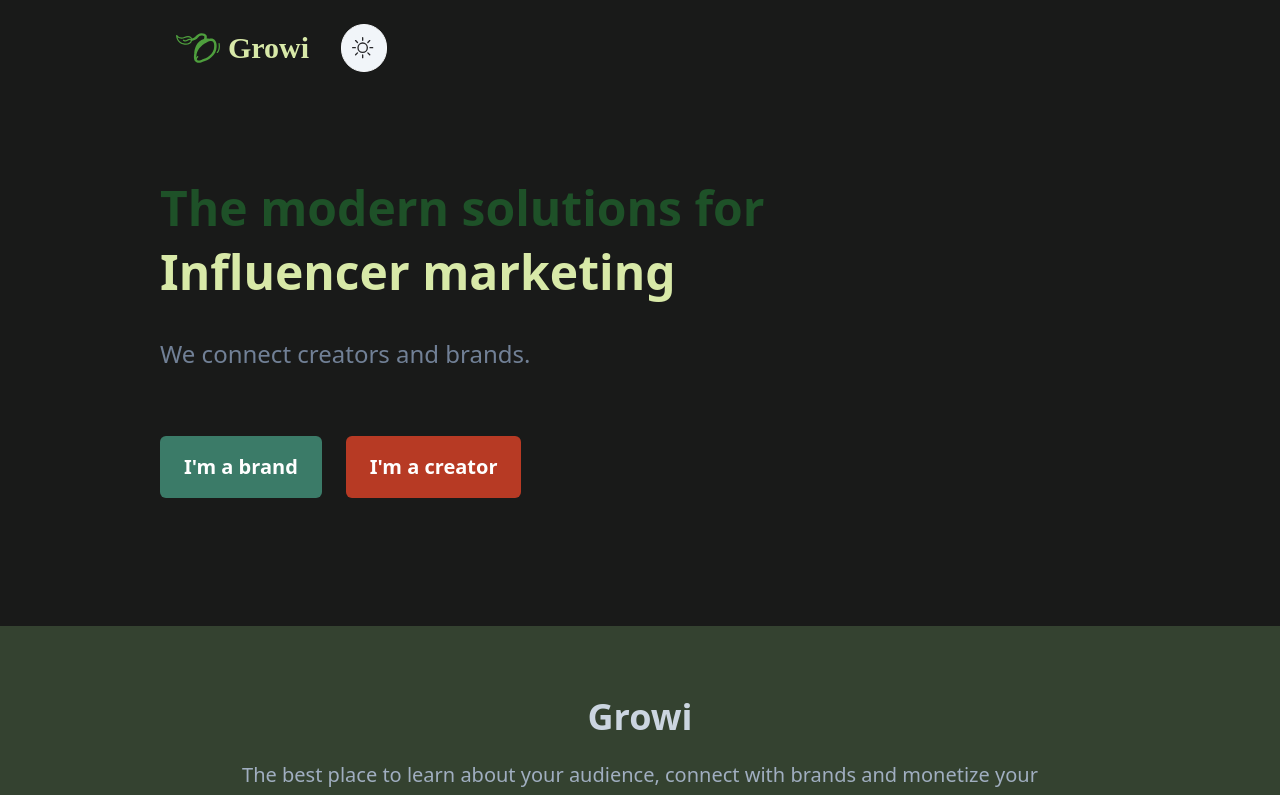
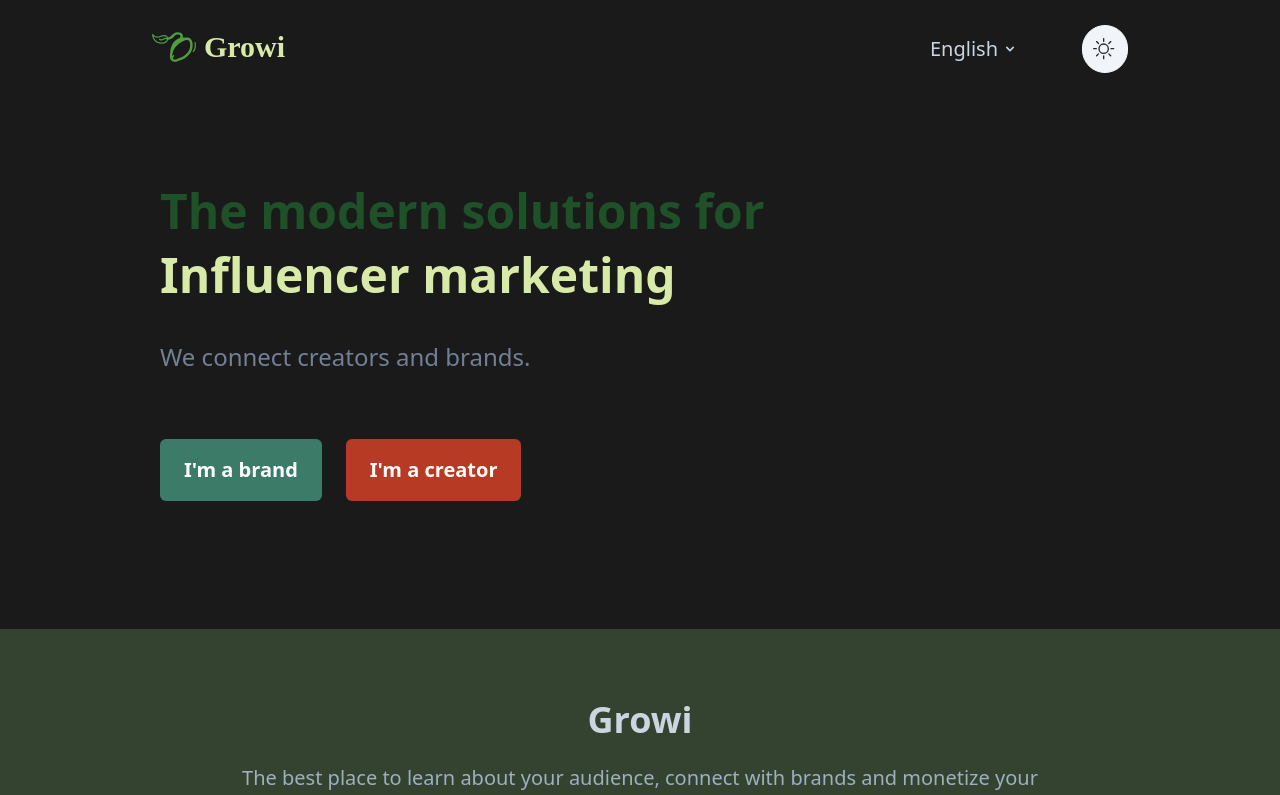
Before and after one commit to Netz00/growi, a Next.js app: page / in a window 1280 px wide. Shown: the top 795 px of the page. Built offline with nearby package versions, Linux system fonts and the light colour scheme; a web font is replaced by a local one.

Commit message:
Dark mode switch and language select drop down added
Dark mode switch removed from all pages except main landing page

```diff
--- /dev/null
+++ b/src/components/button/Dropdown.tsx
@@ -0,0 +1,120 @@
+import useComponentVisible from '../../hooks/useComponentVisible';
+
+type IDropdownProps = {
+	items: String[];
+};
+
+const Dropdown = (props: IDropdownProps) => {
+	const {
+		ref,
+		refButton,
+		isComponentVisible: isDropdownVisible,
+		setIsComponentVisible: setDropdown,
+	} = useComponentVisible(false);
+
+	return (
+		<>
+			<button
+				ref={refButton}
+				onClick={() => setDropdown(!isDropdownVisible)}
+				id="dropdownNavbarButton"
+				className="flex items-center justify-between
+                w-full py-2 pl-3 pr-4
+                border-b border-gray-100 md:border-0
+                md:p-0 md:w-auto dark:text-gray-400 dark:hover:text-primary-500
+                dark:border-gray-700 hover:text-primary-500"
+			>
+				English
+				<svg
+					className="w-4 h-4 ml-1"
+					aria-hidden="true"
+					fill="currentColor"
+					viewBox="0 0 20 20"
+					xmlns="http://www.w3.org/2000/svg"
+				>
+					<path
+						fill-rule="evenodd"
+						d="M5.293 7.293a1 1 0 011.414 0L10 10.586l3.293-3.293a1 1 0 111.414 1.414l-4 4a1 1 0 01-1.414 0l-4-4a1 1 0 010-1.414z"
+						clipRule="evenodd"
+					></path>
+				</svg>
+			</button>
+			<div
+				ref={ref}
+				id="dropdownNavbar"
+				className={`z-10 ${
+					!isDropdownVisible && 'hidden'
+				} absolute bg-white divide-y divide-gray-100 rounded-lg shadow w-36 dark:bg-gray-700 dark:divide-gray-600 dropdown_menu`}
+			>
+				<ul className="py-2 text-gray-700 dark:text-gray-400">
+					{props.items?.map((item, index) => (
+						<li key={index}>
+							<a
+								href="#"
+								className="block px-4 py-2 hover:bg-gray-100 dark:hover:bg-gray-600 dark:hover:text-white"
+							>
+								{item}
+							</a>
+						</li>
+					))}
+				</ul>
+
+				<style jsx>
+					{`
+						.dropdown_menu {
+							animation: growDown 300ms ease-in-out forwards;
+							transform-origin: top center;
+						}
+
+						@-moz-keyframes growDown {
+							0% {
+								transform: scaleY(0);
+							}
+							80% {
+								transform: scaleY(1.1);
+							}
+							100% {
+								transform: scaleY(1);
+							}
+						}
+						@-webkit-keyframes growDown {
+							0% {
+								transform: scaleY(0);
+							}
+							80% {
+								transform: scaleY(1.1);
+							}
+							100% {
+								transform: scaleY(1);
+							}
+						}
+						@-o-keyframes growDown {
+							0% {
+								transform: scaleY(0);
+							}
+							80% {
+								transform: scaleY(1.1);
+							}
+							100% {
+								transform: scaleY(1);
+							}
+						}
+						@keyframes growDown {
+							0% {
+								transform: scaleY(0);
+							}
+							80% {
+								transform: scaleY(1.1);
+							}
+							100% {
+								transform: scaleY(1);
+							}
+						}
+					`}
+				</style>
+			</div>
+		</>
+	);
+};
+
+export { Dropdown };
--- a/src/components/icons/Sun.tsx
+++ b/src/components/icons/Sun.tsx
@@ -1,8 +1,6 @@
 const Sun = () => (
 	<svg
 		xmlns="http://www.w3.org/2000/svg"
-		width="16"
-		height="16"
 		fill="currentColor"
 		className="w-6 h-6 inline-block"
 		viewBox="0 0 18 18"
--- a/src/components/navigation/CagaljsNavbarItems.tsx
+++ b/src/components/navigation/CagaljsNavbarItems.tsx
@@ -8,7 +8,6 @@ import { detectWrapItems, getWrapItems } from '../../utils/wrapItems';
 
 type ICagaljsNavbarItemsProps = {
 	logo: ReactNode;
-	themeSwitch?: ReactNode;
 	search?: ReactNode;
 	navBarLinks: JSON[];
 };
@@ -49,12 +48,9 @@ const CagaljsNavbarItems = (props: ICagaljsNavbarItemsProps) => {
 	return (
 		<>
 			<div className="flex justify-between items-center md:gap-8 gap-4 md:px-6 px-2">
-				<div className="flex justify-between items-center md:gap-8 gap-2 md:px-6">
-					<Link href="/" legacyBehavior>
-						<a className="flex">{props.logo}</a>
-					</Link>
-					{props.themeSwitch && <div>{props.themeSwitch}</div>}
-				</div>
+				<Link href="/" legacyBehavior>
+					<a className="flex">{props.logo}</a>
+				</Link>
 
 				{props.search && <div>{props.search}</div>}
 
--- /dev/null
+++ b/src/components/navigation/Navbar.tsx
@@ -0,0 +1,27 @@
+import { ReactNode } from 'react';
+
+import Link from 'next/link';
+
+type ICagaljsNavbarItemsProps = {
+	logo: ReactNode;
+	children?: ReactNode;
+};
+
+const Navbar = (props: ICagaljsNavbarItemsProps) => {
+	return (
+		<>
+			<div className="flex justify-between items-center md:px-6 px-2">
+				<Link href="/" legacyBehavior>
+					<a>{props.logo}</a>
+				</Link>
+				{props.children && (
+					<ul className="flex items-center flex-nowrap max-md:justify-between gap-16 font-medium text-xl text-gray-800">
+						{props.children}
+					</ul>
+				)}
+			</div>
+		</>
+	);
+};
+
+export { Navbar };
--- a/src/components/templates/ThemeSwitch.tsx
+++ b/src/components/templates/ThemeSwitch.tsx
@@ -16,7 +16,7 @@ export default function ThemeSwitch() {
 		<>
 			<button
 				type="button"
-				className="p-2 sm:p-2.5 rounded-full border
+				className="p-2 sm:p-2.5 rounded-full border text-base
                         bg-slate-600 text-slate-50 border-slate-800 hover:bg-slate-700
                          dark:border-slate-50 dark:text-zinc-800 dark:bg-slate-100"
 				onClick={toggleThemeHandler}
--- a/src/pages/brands.tsx
+++ b/src/pages/brands.tsx
@@ -12,7 +12,6 @@ import { Banner } from '../components/templates/Banner';
 import { Footer } from '../components/templates/Footer';
 import { Layout } from '../components/templates/Layout';
 import { Logo } from '../components/templates/Logo';
-import ThemeSwitch from '../components/templates/ThemeSwitch';
 import { VerticalFeatures } from '../components/templates/VerticalFeatures';
 import { AppConfig } from '../utils/AppConfig';
 
@@ -27,7 +26,6 @@ const Brands = (props: any) => (
 			<Section className="py-6">
 				<CagaljsNavbarItems
 					logo={<Logo xl />}
-					themeSwitch={<ThemeSwitch />}
 					navBarLinks={props.hero.navBarLinks}
 				/>
 			</Section>
--- a/src/pages/creators.tsx
+++ b/src/pages/creators.tsx
@@ -12,7 +12,6 @@ import { Banner } from '../components/templates/Banner';
 import { Footer } from '../components/templates/Footer';
 import { Layout } from '../components/templates/Layout';
 import { Logo } from '../components/templates/Logo';
-import ThemeSwitch from '../components/templates/ThemeSwitch';
 import { VerticalFeatures } from '../components/templates/VerticalFeatures';
 import { AppConfig } from '../utils/AppConfig';
 
@@ -27,7 +26,6 @@ const Creators = (props: any) => (
 			<Section className="py-6">
 				<CagaljsNavbarItems
 					logo={<Logo xl />}
-					themeSwitch={<ThemeSwitch />}
 					navBarLinks={props.hero.navBarLinks}
 				/>
 			</Section>
--- a/src/pages/creators/[creatorId].tsx
+++ b/src/pages/creators/[creatorId].tsx
@@ -19,7 +19,6 @@ import { Section } from '../../components/layout/Section';
 import { CagaljsNavbarItems } from '../../components/navigation/CagaljsNavbarItems';
 import { Footer } from '../../components/templates/Footer';
 import { Logo } from '../../components/templates/Logo';
-import ThemeSwitch from '../../components/templates/ThemeSwitch';
 import abbreviateNumber from '../../utils/abbreviateNumber';
 import { AppConfig } from '../../utils/AppConfig';
 import currencyFormatter from '../../utils/currencyFormatter';
@@ -87,7 +86,6 @@ const Influencer = (props: any) => {
 								<SearchSmall />
 							</AutocompleteImpl>
 						}
-						themeSwitch={<ThemeSwitch />}
 						navBarLinks={props.navBarLinks}
 					/>
 				</Section>
--- a/src/pages/index.tsx
+++ b/src/pages/index.tsx
@@ -4,10 +4,11 @@ import Link from 'next/link';
 
 import { Background } from '../components/background/Background';
 import { Button, ButtonStyle } from '../components/button/Button';
+import { Dropdown } from '../components/button/Dropdown';
 import { HeroContent } from '../components/hero/HeroContent';
 import { Meta } from '../components/layout/Meta';
 import { Section } from '../components/layout/Section';
-import { CagaljsNavbarItems } from '../components/navigation/CagaljsNavbarItems';
+import { Navbar } from '../components/navigation/Navbar';
 import { Banner } from '../components/templates/Banner';
 import { Footer } from '../components/templates/Footer';
 import { Layout } from '../components/templates/Layout';
@@ -25,11 +26,14 @@ const Index = (props: any) => (
 
 		<Background>
 			<Section className="py-6">
-				<CagaljsNavbarItems
-					logo={<Logo xl />}
-					themeSwitch={<ThemeSwitch />}
-					navBarLinks={props.hero.navBarLinks}
-				/>
+				<Navbar logo={<Logo xl />}>
+					<li>
+						<Dropdown items={['English', 'Croatian', 'Polish']} />
+					</li>
+					<li>
+						<ThemeSwitch />
+					</li>
+				</Navbar>
 			</Section>
 			<Section className="md:pt-20 md:pb-32 pb-10 pt-16 px-3">
 				<HeroContent
--- a/src/pages/search.tsx
+++ b/src/pages/search.tsx
@@ -14,7 +14,6 @@ import { CagaljsNavbarItems } from '../components/navigation/CagaljsNavbarItems'
 import { Footer } from '../components/templates/Footer';
 import { Layout } from '../components/templates/Layout';
 import { Logo } from '../components/templates/Logo';
-import ThemeSwitch from '../components/templates/ThemeSwitch';
 import { AppConfig } from '../utils/AppConfig';
 
 type ISearchProps = any;
@@ -30,7 +29,6 @@ const Search = (props: ISearchProps) => (
 			<Section className="py-6">
 				<CagaljsNavbarItems
 					logo={<Logo xl />}
-					themeSwitch={<ThemeSwitch />}
 					navBarLinks={props.hero.navBarLinks}
 				/>
 			</Section>
```
